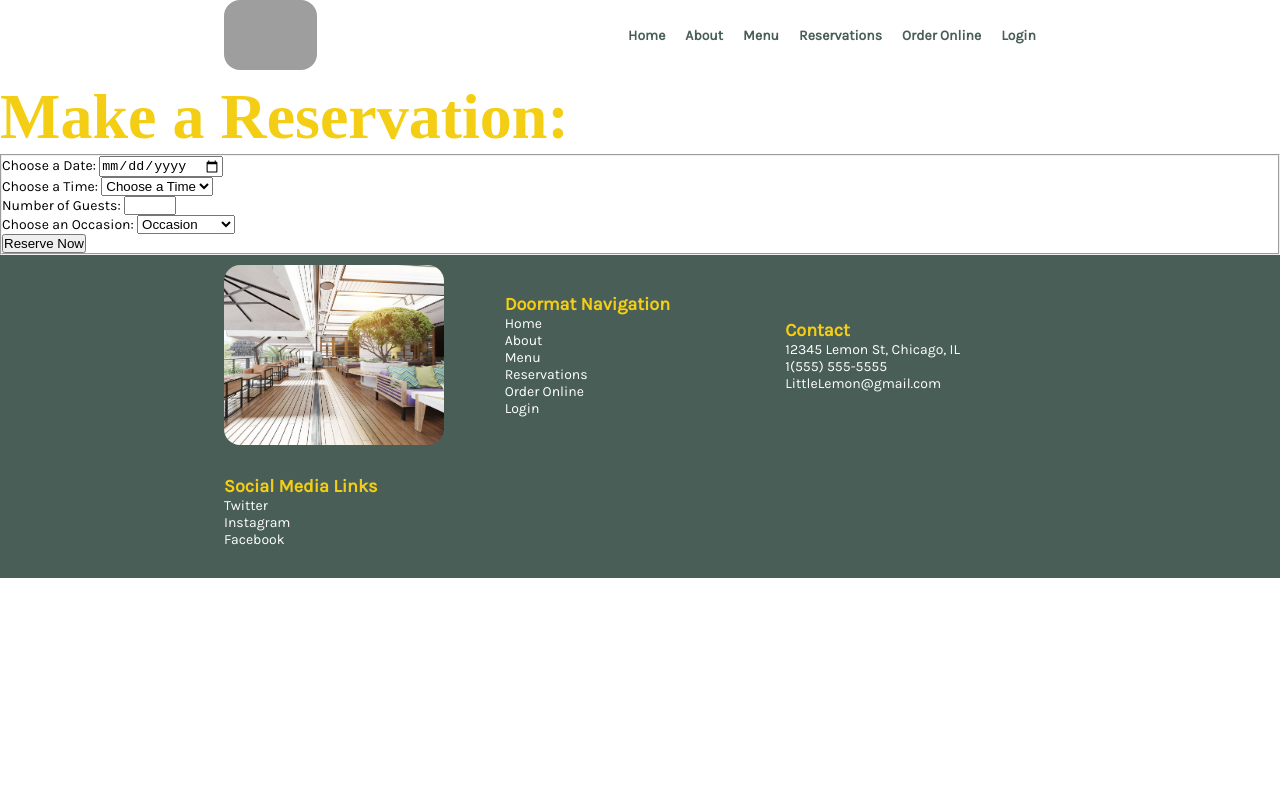
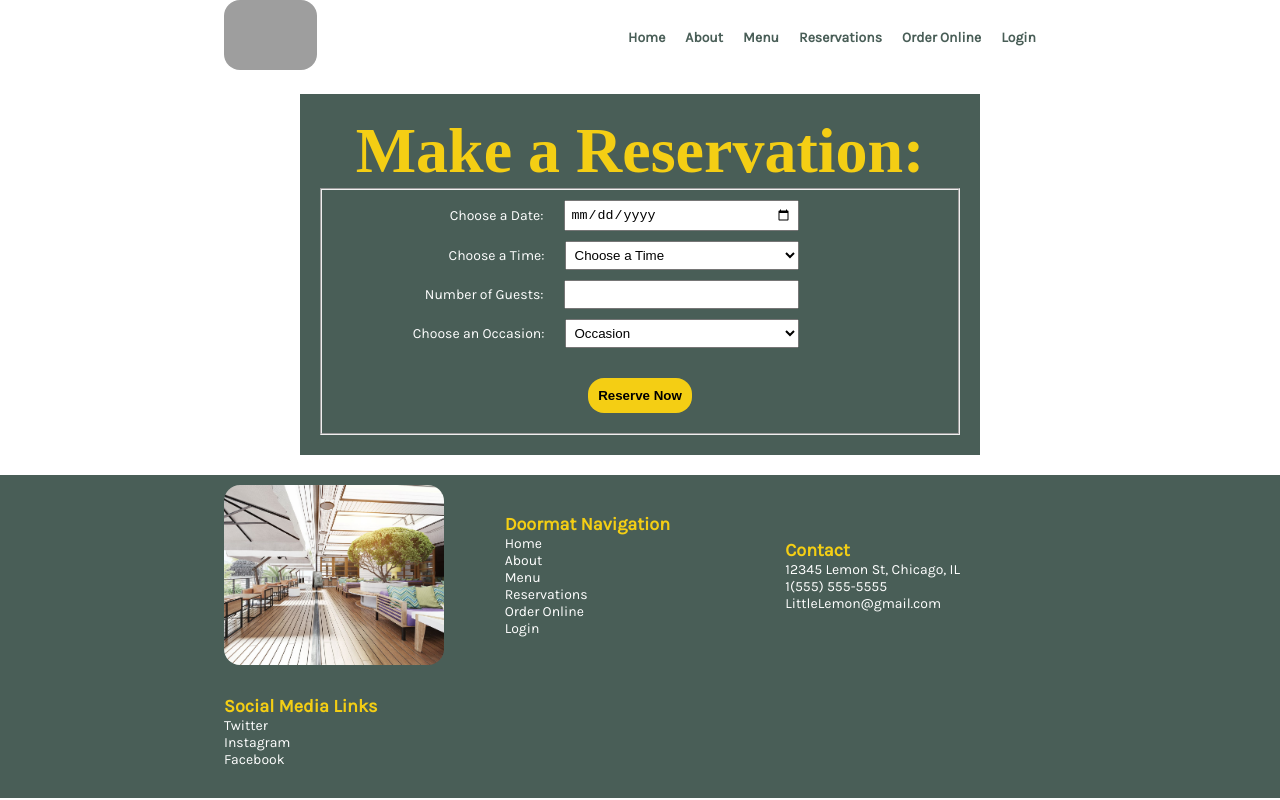
Before and after one commit to robertbarrera/frontend-capstone, a React (Create React App) app in the folder meta-capstone/: page /bookings in a window 1280 px wide. Built offline with nearby package versions, Linux system fonts and the light colour scheme; grey boxes are pictures that could not be loaded.

Commit message:
final styling adjustments, fleshed out various other components and sections with appropriate content.

```diff
--- a/meta-capstone/src/App.css
+++ b/meta-capstone/src/App.css
@@ -31,9 +31,17 @@ img {
   height: 20rem;
 }
 
+p {
+  line-height: 1.5;
+}
+
 .bg {
   background-color: #EDEFEE;
   border-radius: 1.6rem;
+}
+
+.grnBG {
+  background-color: #495E57;
 }
 
 .reviewContainer {
@@ -42,8 +50,8 @@ img {
   align-items: center; /* Center the contents horizontally */
   justify-content: center;
   width: 73%;
-  padding-top: 10rem;
-  margin: 0 auto;
+  padding: 5rem 0;
+  margin: 5rem auto 0rem;
 }
 
 .container {
@@ -74,7 +82,7 @@ img {
   padding: 1rem 2rem;
 }
 
-button {
+.button {
   color: black;
   background-color: #f4ce14;
   border-radius: 16px;
@@ -108,7 +116,6 @@ header img {
 }
 
 .hero {
-  background-color: #495E57;
   color: white;
   font-size: 1.6rem;
   line-height: 1.5;
@@ -150,12 +157,17 @@ header img {
   width: 100%; /* Take full width of the container */ /*ADJUST ME FOR REVIEW GRID CARDS*/
 }
 
+.reviewContainer h2 {
+  color: white;
+}
+
 .reviewCard, .specialsCard {
   width: 100%; /* Allow the card to take up full width of the grid cell */
   max-width: 20rem; /* Set a maximum width for the card */
   margin: 0 auto; /* Center each card in its column */
   border-radius: 1.6rem;
   text-align: center;
+  height: 100%;
 }
 
 .specialsContainer {
@@ -170,7 +182,7 @@ header img {
   display: flex;
   flex-direction: row;
   justify-content: space-between;
-  padding: 3rem 0;
+  padding: 2rem 0;
 }
 
 .specialsBody {
@@ -187,6 +199,20 @@ header img {
   object-fit: cover;
 }
 
+.cardBottom {
+  display: flex;
+  justify-content: start;
+  align-items: center;
+}
+
+.cardBottom img {
+  position: relative;
+  object-fit: contain;
+  height: 2rem;
+  width: 40%;
+  right: 17%;
+}
+
 .foods {
   display: flex;
   justify-content: space-between;
@@ -195,11 +221,38 @@ header img {
 }
 
 .about {
-  margin: 2rem 0;
+  margin: 5rem 0;
+  padding-bottom: 50px;
+  width: 100%;
+}
+
+
+.about .text{
+  padding: 0 50px 0 0;
+  max-width: 65ch; /* Limits the text to approximately 65 characters per line */
+  overflow-wrap: break-word;
+}
+
+.ma1 {
+  object-fit: cover;
+  width: 25rem;
+  height: 30rem;
+  position: relative;
+  right: 25%;
+  top: 80px;
+  object-position: right
+}
+
+.ma2 {
+  object-fit: cover;
+  width: 25rem;
+  height: 30rem;
+  position: relative;
+  right: 40%;
+  bottom: 40px;
 }
 
 footer {
-  background-color: #495E57;
   color: white;
 }
 
@@ -234,13 +287,68 @@ footer .link {
   color: white;
 }
 
+.form {
+  text-align: center;
+  display: flex;
+  flex-direction: column;
+  justify-content: center;
+  width: 50%;
+  margin: 1rem auto 2rem;
+  padding: 20px;
+}
+
+.bookForm {
+  text-align: center;
+}
+
+.formElement {
+  display: flex;
+  align-items: center; /* Aligns items vertically centered */
+  gap: 10px; /* Space between label and input */
+  margin: 1rem 0;
+  padding-right: 25%;
+}
+
+.formElement label {
+  color: white;
+  flex: 1;
+  text-align: right; /* Aligns label text to the right */
+  padding-right: 10px; /* Adds space between label and input */
+}
+
+.formElement input,
+.formElement select {
+  flex: 1; /* Allows input elements to take more space compared to the label */
+  padding: 5px;
+}
+
+.bookForm input[type="submit"] {
+  width: auto; /* Keeps the submit button from shrinking */
+  margin: 2rem;
+}
+
+.confirm {
+  text-align: center;
+  justify-content: center;
+  border-radius: 16px;
+  padding: 2rem;
+}
+
+.confirm h2 {
+  padding: 2rem;
+}
+
+.confirm h1 {
+  border-radius: 16px 16px 0 0;
+}
+
 
 /* Media Queries for more specific mobile responsiveness */
-@media screen and (max-width: 600px) {
+@media screen and (max-width: 650px) {
   .container{
     display: flex;
     flex-direction: column;
-    width: 100%;
+    width: 90%;
     justify-content: center;
     align-items: center;
   }
@@ -305,6 +413,15 @@ footer .link {
     display: none;
   }
 
+  .about .text {
+    text-align: center;
+    margin: 0 auto;
+  }
+
+  .about img {
+    display: none;
+  }
+
   footer {
     justify-items: center;
   }
@@ -322,6 +439,11 @@ footer .link {
     padding: 5px 0px;
     text-align: center;
   }
+
+  .smallH {
+    font-size: 3.5rem;
+  }
+
 }
 
 /**********fix footer responsiveness from 602-718px ***********/
--- a/meta-capstone/src/components/BookForm.js
+++ b/meta-capstone/src/components/BookForm.js
@@ -17,9 +17,9 @@ const BookForm = (props) => {
     };
 
     return (
-        <section className='bookForm'>
-            <h1>Make a Reservation:</h1>
-            <form onSubmit={handleSubmit}>
+        <section className='form grnBG'>
+            <h1 className='smallH'>Make a Reservation:</h1>
+            <form onSubmit={handleSubmit} className='bookForm'>
                 <fieldset>
                     <article className='formElement'>
                         <label htmlFor="date" data-testid="date">Choose a Date: </label>
@@ -79,7 +79,7 @@ const BookForm = (props) => {
                     </article>
 
                     <article>
-                        <input type='submit' className='formButton' value='Reserve Now' />
+                        <input type='submit' className='button' value='Reserve Now' aria-label="On Click"/>
                     </article>
                 </fieldset>
             </form>
--- a/meta-capstone/src/components/Card.js
+++ b/meta-capstone/src/components/Card.js
@@ -18,9 +18,13 @@ const Card = (props) => {
                         {price && <h3>{price}</h3>}
                     </article>
                 )}
+
                 <article className="specialsBody">
                     {description && <p>{description}</p>}
-                    <p><strong>Order a delivery</strong></p>
+                    <article className="cardBottom">
+                        <p><strong>Order a delivery</strong></p>
+                        <img src="bike.jpg" alt="bike" className="specImg" />
+                    </article>
                 </article>
             </section>
         )
--- a/meta-capstone/src/components/ConfirmedBooking.js
+++ b/meta-capstone/src/components/ConfirmedBooking.js
@@ -3,11 +3,12 @@ import { Link } from 'react-router-dom';
 
 const BookConfirm = () => {
     return (
-        <section className='confirm'>
+        <section className='confirm container'>
             <article className='bg' >
-                <h1>Success!</h1>
-                <h2>Your booking has been <span>confrimed.</span></h2>
-                <h3>Return <Link to="/" className="confrimLink">Home</Link></h3>
+                <h1 className='grnBG'>Success!</h1>
+                <h2>Your booking has been <span>confirmed.</span></h2>
+                <Link to="/" className="confirmLink"><button
+                className='button' aria-label="On Click">Return Home</button></Link>
             </article>
         </section>
     );
--- a/meta-capstone/src/components/CustomersSay.js
+++ b/meta-capstone/src/components/CustomersSay.js
@@ -9,6 +9,7 @@ const CustomersSay = () => {
     ];
 
     return (
+        <section className="grnBG">
         <section className="reviewContainer">
             <h2>Testimonials</h2>
             <section className="reviews grid">
@@ -25,6 +26,7 @@ const CustomersSay = () => {
                 ))}
             </section>
         </section>
+        </section>
     );
 };
 
--- a/meta-capstone/src/components/Header.js
+++ b/meta-capstone/src/components/Header.js
@@ -1,10 +1,10 @@
-
+import { Link } from "react-router-dom";
 
 const Header = ({children}) => {
     return (
         <header>
             <section className="container">
-                <img src="https://littlelemonrestaurantankitamwebsiteproject.netlify.app/static/media/Logo.370f832fad423c516d56.png" alt ="Little Lemon Logo"/>
+            <Link to="/" className="link"><img src="https://littlelemonrestaurantankitamwebsiteproject.netlify.app/static/media/Logo.370f832fad423c516d56.png" alt ="Little Lemon Logo"/></Link>
                 {children}
             </section>
         </header>
--- a/meta-capstone/src/components/Hero.js
+++ b/meta-capstone/src/components/Hero.js
@@ -1,6 +1,8 @@
+import {Link} from "react-router-dom";
+
 const Hero = () => {
     return (
-        <section className="hero">
+        <section className="hero grnBG">
             <section className="container">
                 <article className="heroText">
                     <article className="heroHead">
@@ -8,7 +10,7 @@ const Hero = () => {
                         <h2>Chicago</h2>
                     </article>
                     <p>We are a family owned Meditteranean restaurant, focused on traditional recipes served with a modern twist.</p>
-                    <button>Reserve a Table</button>
+                    <Link to="/bookings" className="link"><button className="button" aria-label="On Click">Reserve a Table</button></Link>
                 </article>
                 <article className="heroImg">
                     <img src="/littleLemonHero.jpg" alt="Little Lemon restaurant" />
--- a/meta-capstone/src/components/Specials.js
+++ b/meta-capstone/src/components/Specials.js
@@ -1,4 +1,5 @@
 import Card from "./Card";
+import { Link } from "react-router-dom";
 
 const Specials = () => {
     const foods = [
@@ -17,7 +18,7 @@ const Specials = () => {
         <section className="specialsContainer">
             <section className="specialsHead">
             <h2>This Weeks Specials!</h2>
-            <button className="specialsButton">Online Menu</button>
+            <Link to="/menu" className="link"><button className="button">Online Menu</button></Link>
             </section>
             <section className="foods grid">
                 {foods.map(food => (
```
Also changed, not shown: meta-capstone/src/components/About.js (+12 -5 lines), meta-capstone/src/components/Footer.js (+8 -8 lines), meta-capstone/public/bike.jpg (added).
